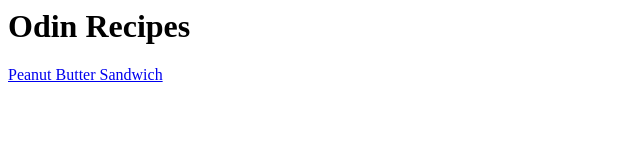
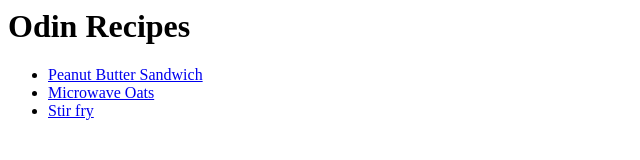
Before and after one commit to rqpt/top-odinrecipes-project, a plain HTML site: page index.html in a window 1280 px wide. Shown: the whole page, without its empty margins (0-640 px from the left). Drawn offline with Linux system fonts and the light colour scheme.

Commit message:
Add links from index to recipe pages

```diff
--- a/index.html
+++ b/index.html
@@ -2,12 +2,18 @@
     <html lang="en">
         <head>
             <meta charset="utf-8">
-            <title>Jummy recipies</title>
+            <title>Odin Recipes</title>
         </head>
 
         <body>
             <h1>Odin Recipes</h1>
-            <a href="./recipes/pbsandwich.html">Peanut Butter Sandwich</a>
+
+            <ul>
+                <li><a href="./recipes/pbsandwich.html">Peanut Butter Sandwich</a></li>
+                <li><a href="./recipes/microwave-oats.html">Microwave Oats</a></li>
+                <li><a href="./recipes/stir-fry.html">Stir fry</a></li>
+            </ul>
+
         </body>
     </html>
 </DOCTYPE>
```
